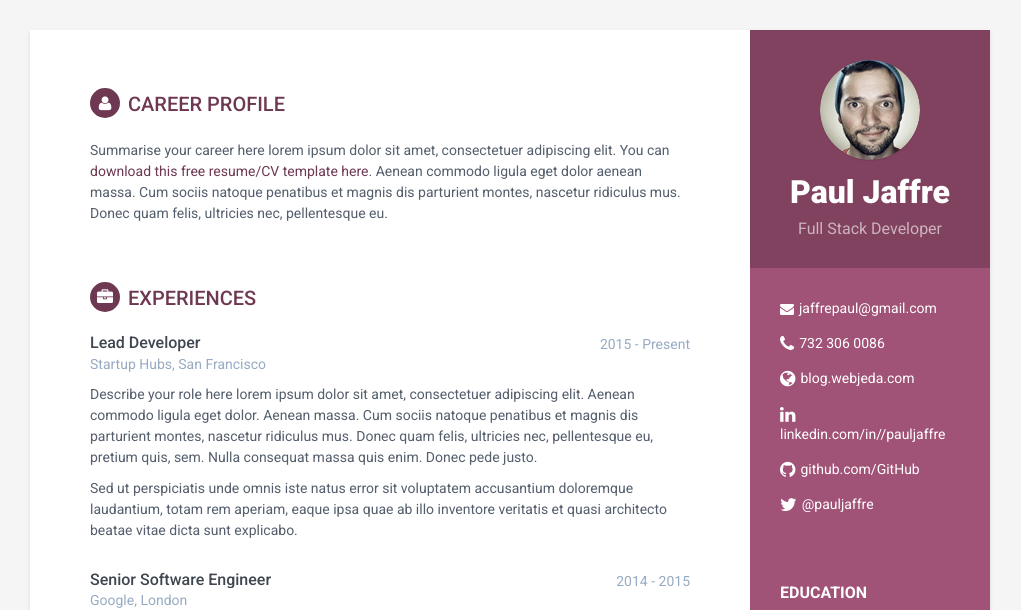
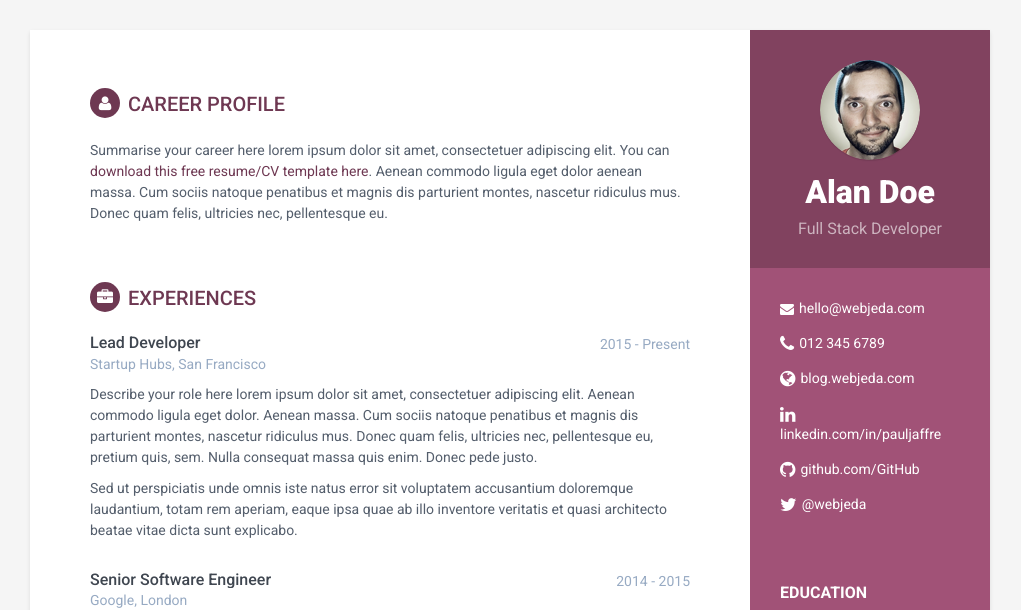
Before and after one commit to jaffrepaul/jaffrepaul.github.io, a Jekyll site: the page built from index.html, in a window 1280 px wide. Shown: the top 610 px of the page, without its empty margins (130-1151 px from the left). Built offline with Jekyll 4.4.1, drawn with Linux system fonts in a browser that asks for light colours.

Commit message:
more tweaks

```diff
--- a/_config.yml
+++ b/_config.yml
@@ -1,7 +1,7 @@
 
 title: My Resume
 url: 'http://webjeda.com'
-baseurl: '' #change it according to your repository name
+baseurl: '/online-cv' #change it according to your repository name
 
 
 # Enable one of these styles by removing #. Style will be applied only after restarting the build or serve.
@@ -13,17 +13,17 @@ style: styles-4
 
 
 #Profile information
-name: Paul Jaffre
+name: Alan Doe
 tagline: Full Stack Developer
 pic: profile.png  #place a 100x100 picture inside /assets/images/ folder and provide the name of the file below
 
 #sidebar links
-email: jaffrepaul@gmail.com
-phone: 732 306 0086
+email: hello@webjeda.com
+phone: 012 345 6789
 website: blog.webjeda.com #do not add http://
-linkedin: /pauljaffre
-github: jaffrepaul
-twitter: '@pauljaffre'
+linkedin: pauljaffre
+github: sharu725
+twitter: '@webjeda'
 
 
 # Tracker
```
Also changed, not shown: 1 other file.
